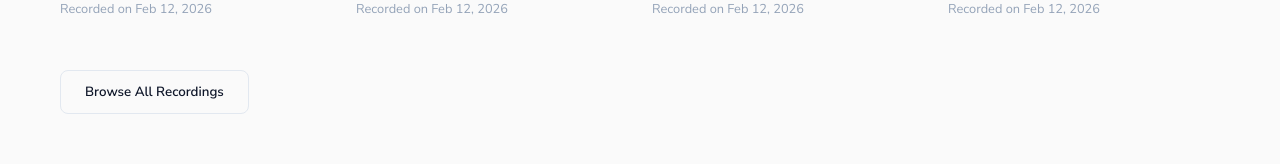
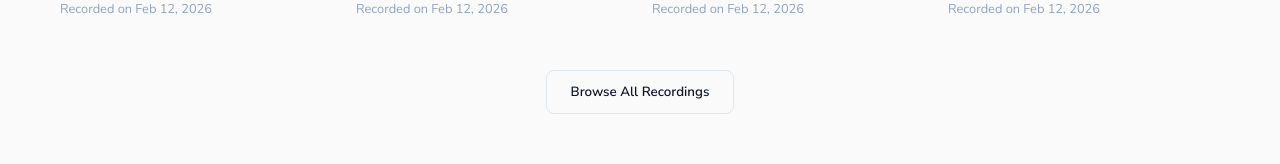
Before and after one commit to PayakulaTarun/eduqra_company_website, a React (Vite) app in the folder react_website/: page /webinars in a window 1280 px wide. Shown: the part 1438-1602 px from the top of the page. Built offline with nearby package versions, Linux system fonts and the light colour scheme.

Commit message:
UI Alignment: Centered AI Solutions section header

```diff
--- a/react_website/src/index.css
+++ b/react_website/src/index.css
@@ -154,6 +154,12 @@ img {
   animation: fadeUp 0.6s ease forwards;
 }
 
+
+/* Utility Classes */
+.text-center { text-align: center !important; }
+.text-left { text-align: left !important; }
+.text-right { text-align: right !important; }
+
 /* Mobile Responsiveness */
 @media (max-width: 768px) {
   .section {
--- a/react_website/src/modules/ai-solutions/views/AISolutionsView.css
+++ b/react_website/src/modules/ai-solutions/views/AISolutionsView.css
@@ -66,6 +66,7 @@
 
 .tools-header {
   margin-bottom: 60px;
+  text-align: center;
 }
 
 .section-title-alt {
```
